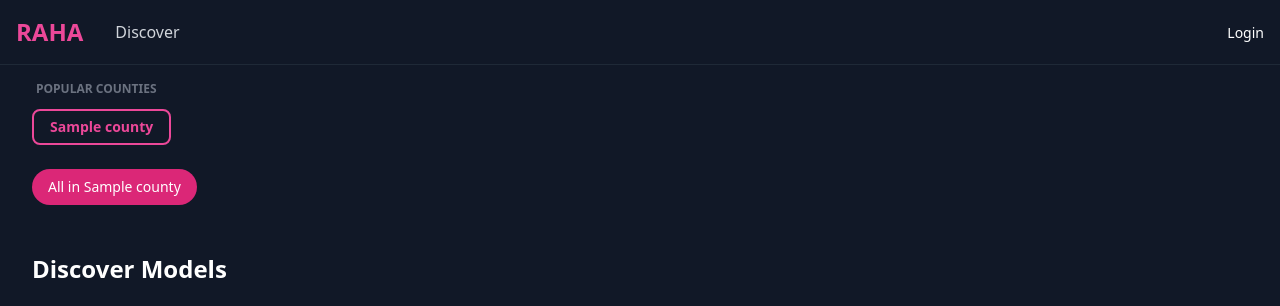
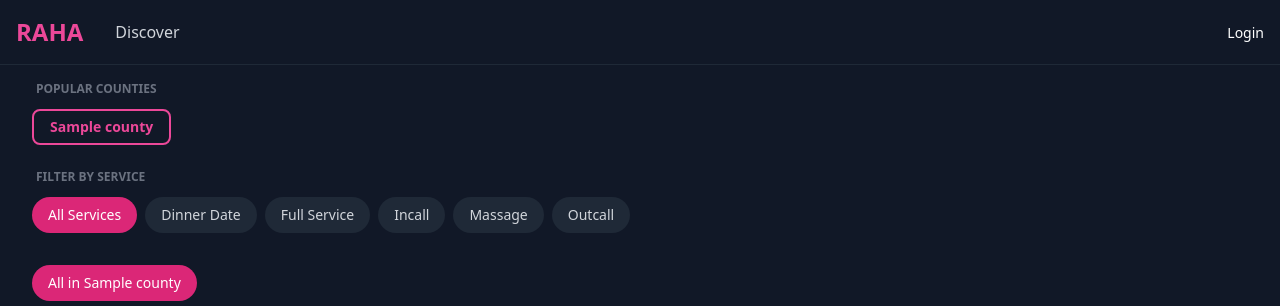
Before and after one commit to xcixor/raha, a Django app: page /model/ in a window 1280 px wide. Shown: the top 306 px of the page. Run offline with Django 5.2, Linux system fonts and the light colour scheme; data comes from the database, SQL or seed files in the repository; tables that the repository leaves empty hold one stand-in row (values such as "Sample post"); some libraries are stand-ins or nearby versions.

Commit message:
feat: add service filtering row to discover page with HTMX and Alpine.js state management

```diff
--- a/apps/models_app/views/main.py
+++ b/apps/models_app/views/main.py
@@ -47,10 +47,13 @@ class ModelListView(ListView):
 
     def get_context_data(self, **kwargs):
         context = super().get_context_data(**kwargs)
-        from ..models import County, Location
+        from ..models import County, Location, Service
 
         # Popular/Top Counties
         context['counties'] = County.objects.all()[:10]
+
+        # Services
+        context['all_services'] = Service.objects.all().order_by('name')
 
         # Default to Nairobi if no county selected
         active_county_slug = self.request.GET.get('county', 'nairobi')
--- a/templates/models_app/list.html
+++ b/templates/models_app/list.html
@@ -3,7 +3,8 @@
 {% block content %}
 <div class="container mx-auto px-4" x-data="{
     activeCounty: '{{ active_county.slug|default:'nairobi' }}',
-    activeLocation: '{{ active_location_slug|default:'all' }}'
+    activeLocation: '{{ active_location_slug|default:'all' }}',
+    activeService: '{{ request.GET.service|default:'all' }}'
 }">
     <!-- County Selector Row -->
     <div class="mb-4">
@@ -13,7 +14,7 @@
             <button hx-get="{% url 'models:filter_locations_htmx' %}?county={{ county.slug }}"
                     hx-target="#location-row"
                     hx-indicator="#location-loader"
-                    @click="activeCounty = '{{ county.slug }}'; activeLocation = 'all'"
+                    @click="activeCounty = '{{ county.slug }}'; activeLocation = 'all'; activeService = 'all'"
                     :class="activeCounty === '{{ county.slug }}' ? 'border-pink-500 text-pink-500' : 'border-gray-700 text-gray-400 hover:border-gray-500'"
                     class="px-4 py-1.5 rounded-lg border-2 text-sm font-bold transition-all whitespace-nowrap">
                 {{ county.name }}
@@ -22,6 +23,33 @@
             <div id="location-loader" class="htmx-indicator ml-2">
                 <i class="fa-solid fa-circle-notch animate-spin text-pink-500"></i>
             </div>
+        </div>
+    </div>
+
+    <!-- Service Selector Row -->
+    <div class="mb-6">
+        <h3 class="text-xs font-bold text-gray-500 uppercase mb-3 ml-1">Filter by Service</h3>
+        <div class="flex items-center space-x-2 overflow-x-auto pb-2 no-scrollbar">
+            <button hx-get="{% url 'models:list' %}?county={{ active_county.slug }}&location={{ active_location }}&service=all"
+                    hx-target="#model-grid"
+                    hx-indicator="#grid-loader"
+                    hx-push-url="true"
+                    @click="activeService = 'all'"
+                    :class="activeService === 'all' ? 'bg-pink-600 text-white' : 'bg-gray-800 text-gray-300 hover:bg-gray-700'"
+                    class="px-4 py-2 rounded-full text-sm font-medium transition-colors whitespace-nowrap">
+                All Services
+            </button>
+            {% for service in all_services %}
+            <button hx-get="{% url 'models:list' %}?county={{ active_county.slug }}&location={{ active_location }}&service={{ service.slug }}"
+                    hx-target="#model-grid"
+                    hx-indicator="#grid-loader"
+                    hx-push-url="true"
+                    @click="activeService = '{{ service.slug }}'"
+                    :class="activeService === '{{ service.slug }}' ? 'bg-pink-600 text-white' : 'bg-gray-800 text-gray-300 hover:bg-gray-700'"
+                    class="px-4 py-2 rounded-full text-sm font-medium transition-colors whitespace-nowrap">
+                {{ service.name }}
+            </button>
+            {% endfor %}
         </div>
     </div>
 
--- a/templates/models_app/partials/location_row_items.html
+++ b/templates/models_app/partials/location_row_items.html
@@ -1,5 +1,5 @@
 <div class="flex items-center space-x-2 overflow-x-auto pb-4 no-scrollbar">
-    <button hx-get="{% url 'models:list' %}?county={{ active_county.slug }}&location=all"
+    <button hx-get="{% url 'models:list' %}?county={{ active_county.slug }}&location=all&service={{ request.GET.service|default:'all' }}"
             hx-target="#model-grid"
             hx-indicator="#grid-loader"
             hx-push-url="true"
@@ -10,7 +10,7 @@
     </button>
 
     {% for loc in locations %}
-    <button hx-get="{% url 'models:list' %}?county={{ active_county.slug }}&location={{ loc.slug }}"
+    <button hx-get="{% url 'models:list' %}?county={{ active_county.slug }}&location={{ loc.slug }}&service={{ request.GET.service|default:'all' }}"
             hx-target="#model-grid"
             hx-indicator="#grid-loader"
             hx-push-url="true"
```
